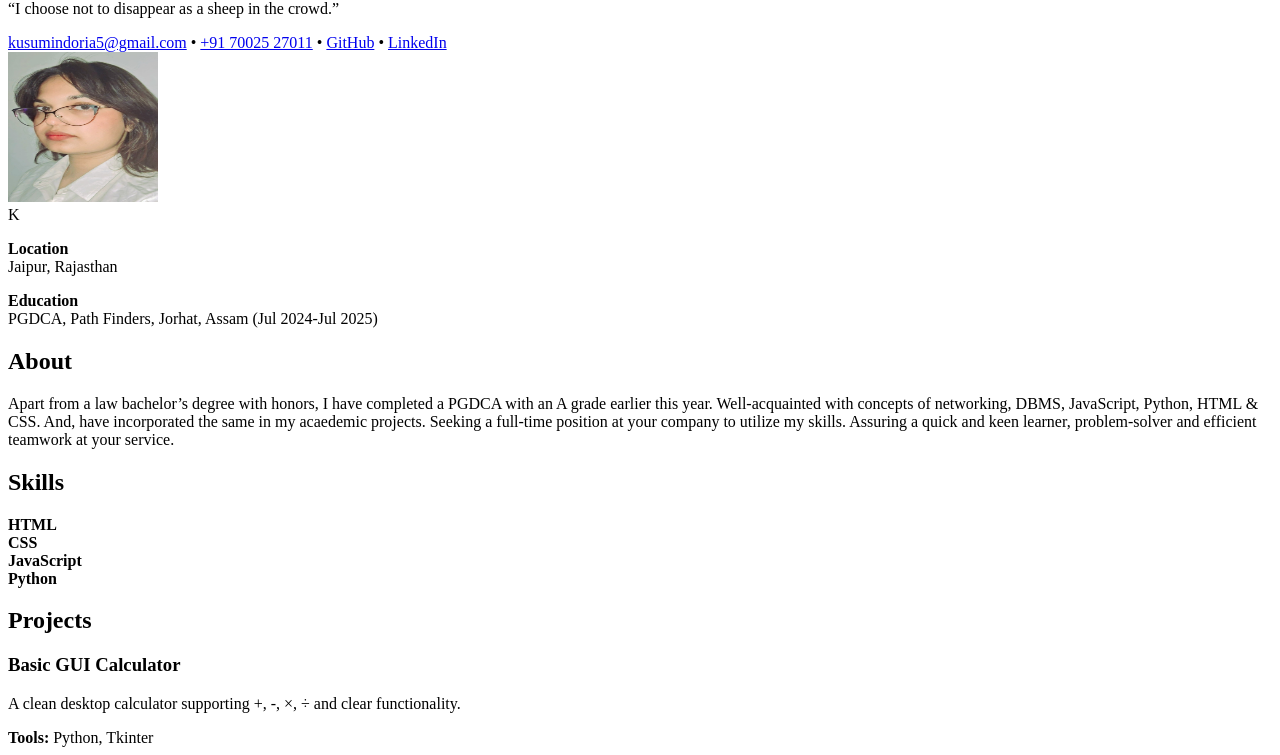
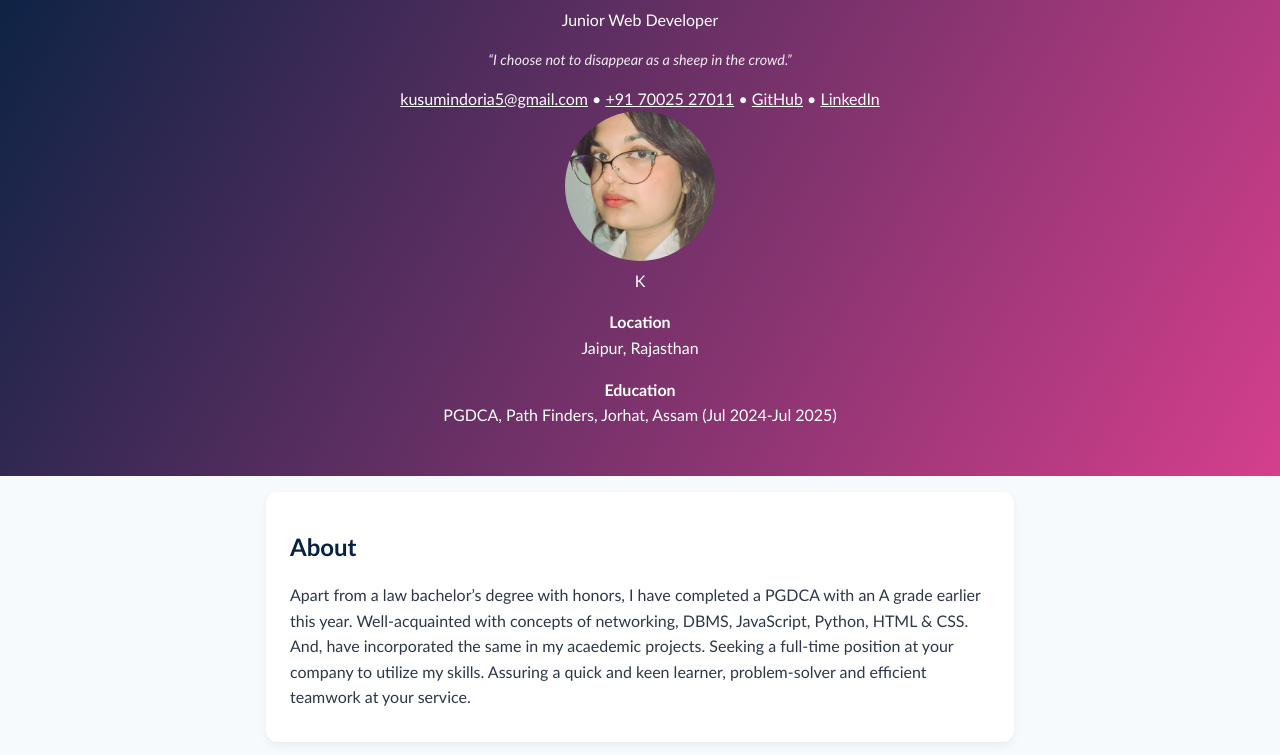
Before and after one commit to Justoneflower/Web-Resume, a plain HTML site: page index.html in a window 1280 px wide. Shown: the part 114-869 px from the top of the page. Drawn offline with nearby package versions, Linux system fonts and the light colour scheme.

Commit message:
index.html

```diff
--- a/index.html
+++ b/index.html
@@ -4,7 +4,7 @@
   <meta charset="utf-8" />
   <meta name="viewport" content="width=device-width,initial-scale=1" />
   <title>Kusum Indoria — Junior Web Developer</title>
-  <link rel="stylesheet" href="styles.css" />
+  <link rel="stylesheet" href="stylesheet.css" />
 
 </head>
 <body>
```
